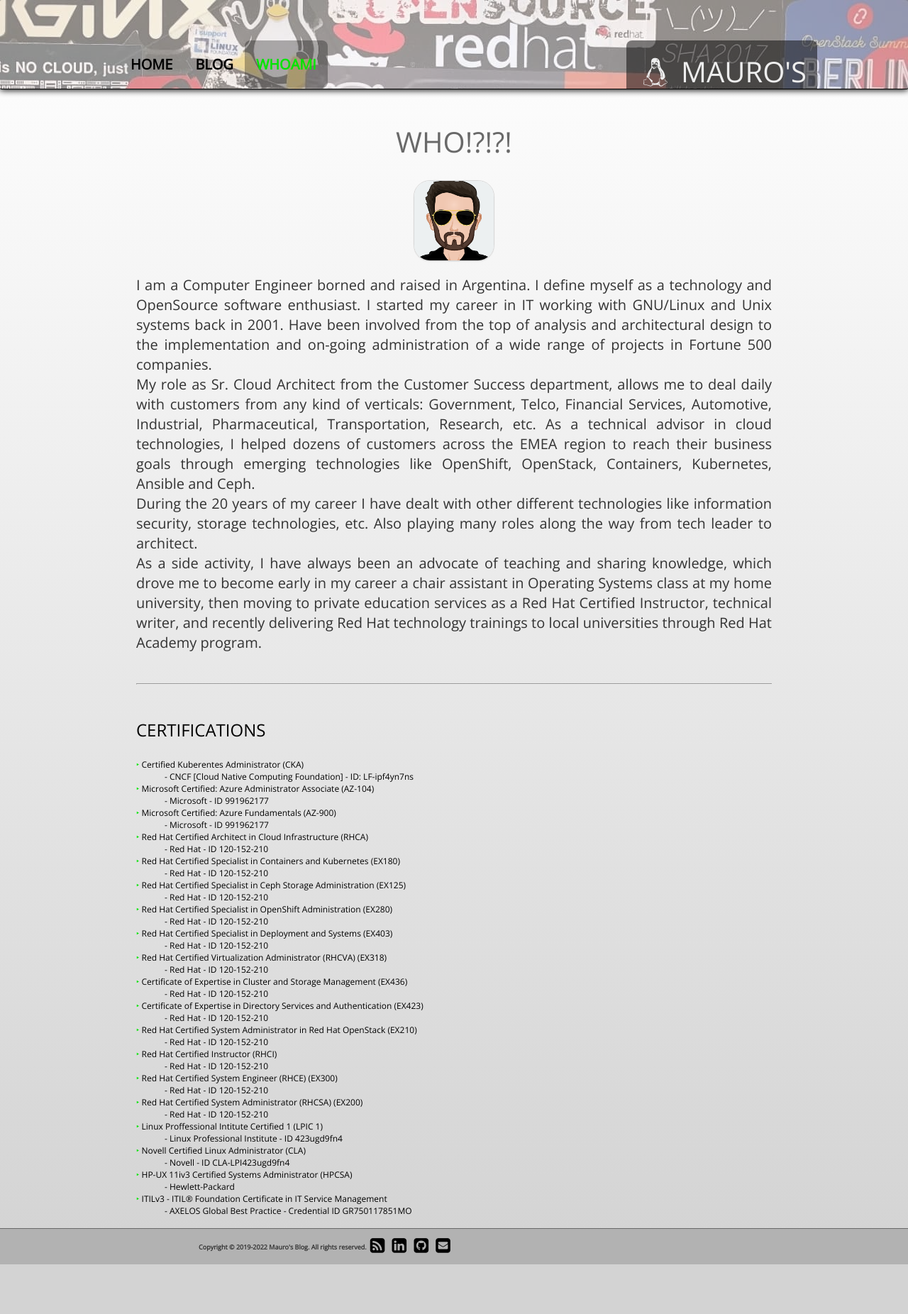
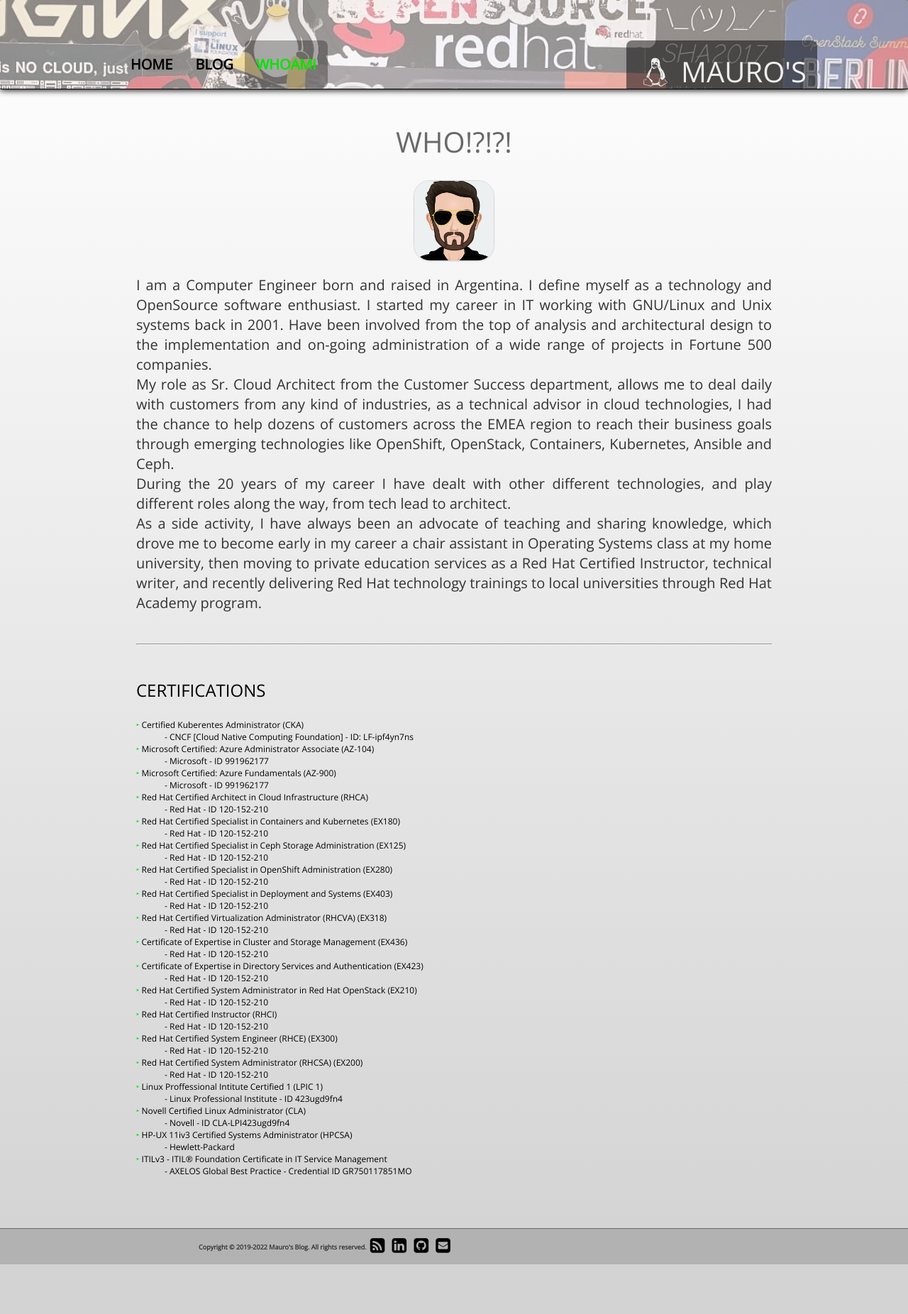
Before and after one commit to mauroseb/mauroseb.github.io, a Jekyll site: the page built from about/index.html, in a window 1280 px wide. Shown: the whole page at 71% size. Built offline with Jekyll 4.4.1, drawn with Linux system fonts in a browser that asks for light colours.

Commit message:
Update index.html

```diff
--- a/about/index.html
+++ b/about/index.html
@@ -5,20 +5,20 @@
 <h1> WHO!?!?! </h1>
 <img class="center" src="{{ "/" | relative_url }}images/me.png" />
 <p class="gen">
-I am a Computer Engineer borned and raised in Argentina. I define myself as a technology and OpenSource software enthusiast. I started my career in IT working with GNU/Linux and Unix systems back in 2001. Have been involved from the top of analysis and architectural design to the implementation and on-going administration of a wide range of projects in Fortune 500 companies. <br/>
-My role as Sr. Cloud Architect from the Customer Success department, allows me to deal daily with customers from any kind of verticals: Government, Telco, Financial Services, Automotive, Industrial, Pharmaceutical, Transportation, Research, etc. As a technical advisor in cloud technologies, I helped dozens of customers across the EMEA region to reach their business goals through emerging technologies like OpenShift, OpenStack, Containers, Kubernetes, Ansible and Ceph.<br/>
-During the 20 years of my career I have dealt with other different technologies like information security, storage technologies, etc. Also playing many roles along the way from tech leader to architect. <br/>
+I am a Computer Engineer born and raised in Argentina. I define myself as a technology and OpenSource software enthusiast. I started my career in IT working with GNU/Linux and Unix systems back in 2001. Have been involved from the top of analysis and architectural design to the implementation and on-going administration of a wide range of projects in Fortune 500 companies. <br/>
+My role as Sr. Cloud Architect from the Customer Success department, allows me to deal daily with customers from any kind of industries, as a technical advisor in cloud technologies, I had the chance to help dozens of customers across the EMEA region to reach their business goals through emerging technologies like OpenShift, OpenStack, Containers, Kubernetes, Ansible and Ceph.<br/>
+During the 20 years of my career I have dealt with other different technologies, and play different roles along the way, from tech lead to architect. <br/>
 
 As a side activity, I have always been an advocate of teaching and sharing knowledge, which drove me to become early in my career a chair assistant in Operating Systems class at my home university, then moving to private education services as a Red Hat Certified Instructor, technical writer, and recently delivering Red Hat technology trainings to local universities through Red Hat Academy program.
 <br/>
 
 </p>
 <br/>
-<hr class=regular width="50%">
+<hr class="regular" width="50%">
 <br/>
-<h3> Certifications </h3>
+<h3 id="certs" > Certifications </h3>
 <p class="gen">
-<dl>
+<dl class="col-dl">
   <dt><span style="color:#00e500" > ‣ </span> Certified Kuberentes Administrator (CKA) </dt>
   <dd>- CNCF [Cloud Native Computing Foundation] - ID: LF-ipf4yn7ns </dd>
   <dt><span style="color:#00e500" > ‣ </span>  Microsoft Certified: Azure Administrator Associate (AZ-104) </dt>
```
